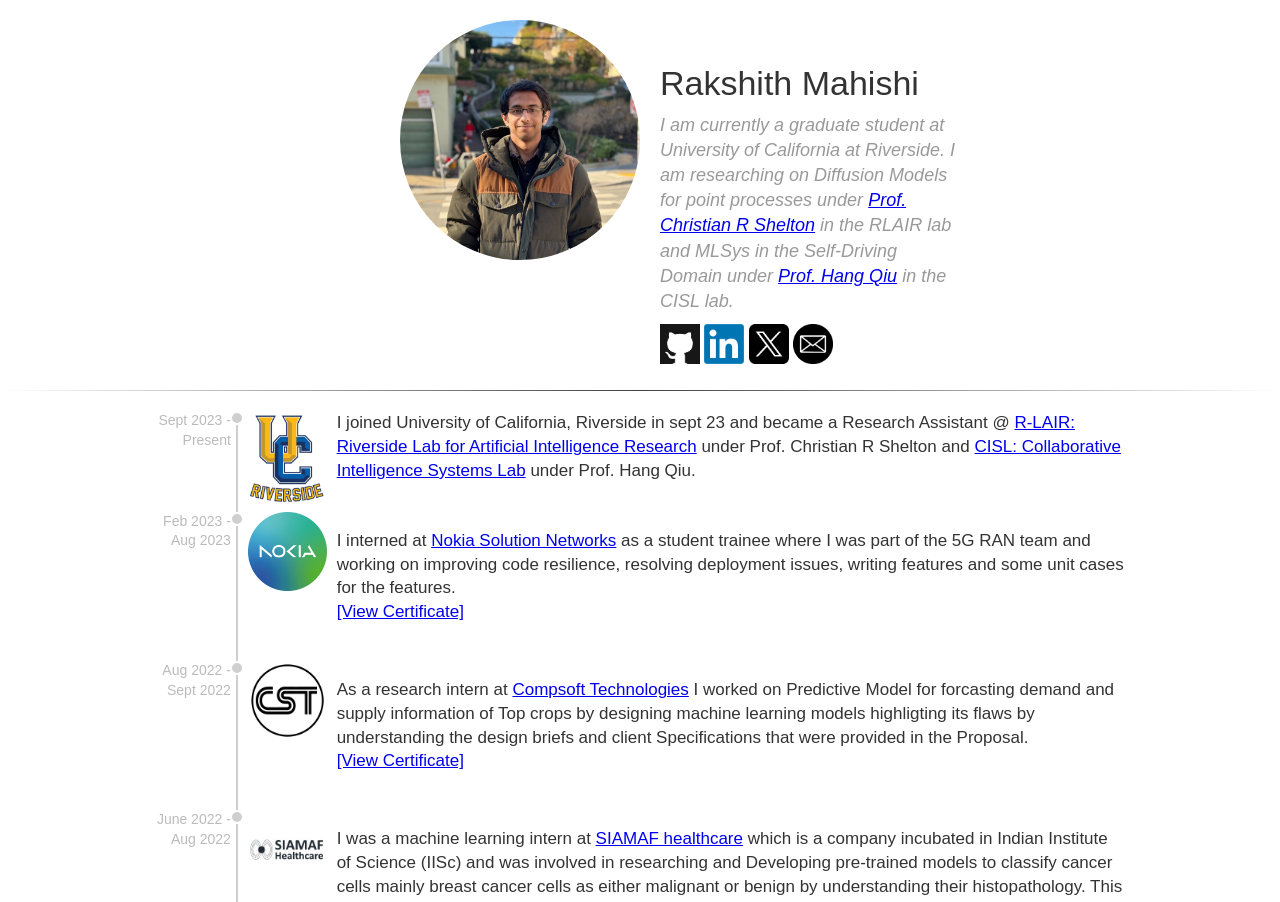
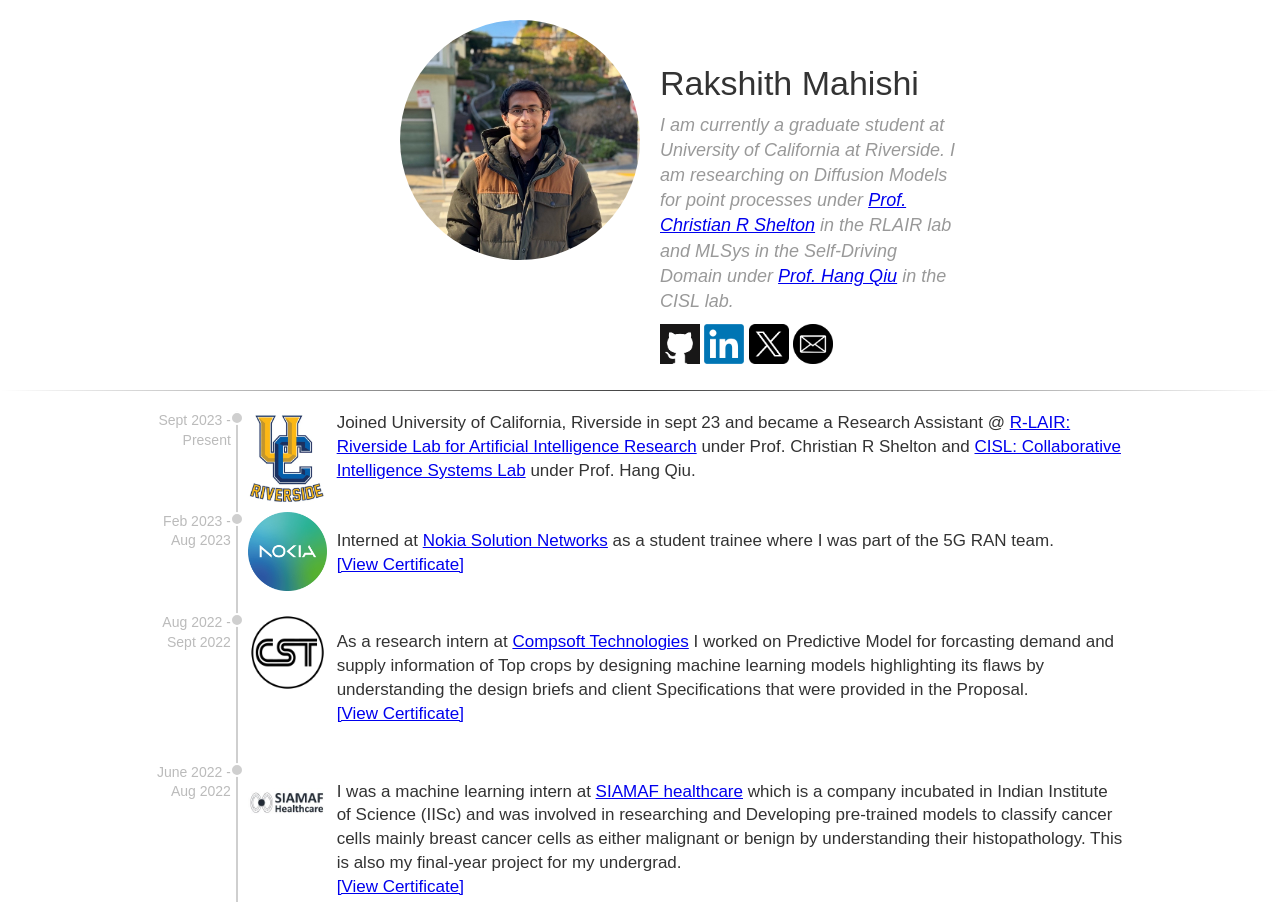
Before and after one commit to rakshith911/Portfolio, a plain HTML site: page index.html in a window 1280 px wide. Shown: the top 902 px of the page. Drawn offline with Linux system fonts and the light colour scheme.

Commit message:
Update index.html

```diff
--- a/index.html
+++ b/index.html
@@ -41,7 +41,7 @@
                 <img src="assets/ucr_logo.webp" />
             </div>
             <div class="desc">
-                I joined University of California, Riverside in sept 23 and became a Research Assistant @ <a href="https://rlair.cs.ucr.edu/members.html">R-LAIR: Riverside Lab for Artificial Intelligence Research</a> under Prof. Christian R Shelton and <a href="https://cisl.ucr.edu/people/">CISL: Collaborative Intelligence Systems Lab</a> under Prof. Hang Qiu.
+                Joined University of California, Riverside in sept 23 and became a Research Assistant @ <a href="https://rlair.cs.ucr.edu/members.html">R-LAIR: Riverside Lab for Artificial Intelligence Research</a> under Prof. Christian R Shelton and <a href="https://cisl.ucr.edu/people/">CISL: Collaborative Intelligence Systems Lab</a> under Prof. Hang Qiu.
             </div>
         </div>
 
@@ -54,7 +54,7 @@
                 <img src="assets/nokia_logo.png" />
             </div>
             <div class="desc">
-               <p>I interned at <a href="https://www.nokia.com/">Nokia Solution Networks</a> as a student trainee where I was part of the 5G RAN team and working on improving code  resilience, resolving deployment issues, writing features and some unit cases for the features.<br><a href="https://drive.google.com/file/d/1RKYUjIywwC17i3_RrMH2gtcOuxQJPLAk/view?usp=sharing">[View Certificate]</a></p>
+               <p>Interned at <a href="https://www.nokia.com/">Nokia Solution Networks</a> as a student trainee where I was part of the 5G RAN team. <br><a href="https://drive.google.com/file/d/1RKYUjIywwC17i3_RrMH2gtcOuxQJPLAk/view?usp=sharing">[View Certificate]</a></p>
             </div>
         </div>
 
@@ -68,7 +68,7 @@
             </div>
             <div class="desc">
                 <p>As a research intern at <a href="https://compstechnologies.com/">Compsoft Technologies</a> I worked on Predictive Model for forcasting demand and supply information
-                    of Top crops by designing machine learning models highligting its flaws by understanding the design briefs and client Specifications
+                    of Top crops by designing machine learning models highlighting its flaws by understanding the design briefs and client Specifications
                     that were provided in the Proposal.<br><a href="https://drive.google.com/file/d/1elGfqZLyH6hqJOW5TIyr_Q1d85FFl0mG/view?usp=sharing">[View Certificate]</a></p>
             </div>
         </div>
```
